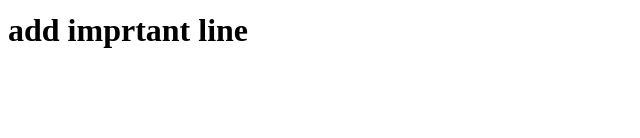
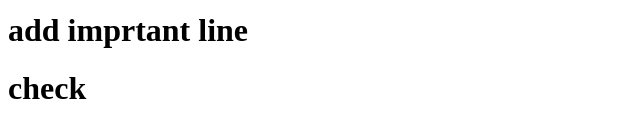
Before and after one commit to SEEMANTULANISCHAL/samplerepo, a plain HTML site: page index.html in a window 1280 px wide. Shown: the part 302-440 px from the top of the page, without its empty margins (0-640 px from the left). Drawn offline with Linux system fonts and the light colour scheme.

Commit message:
fix: check

```diff
--- a/index.html
+++ b/index.html
@@ -12,6 +12,7 @@
     <h1> add my line</h1>
     <h1> This is stash </h1>
     <h1>add imprtant line</h1>
+    <h1>check</h1>
 
 </body>
 </html>
```
